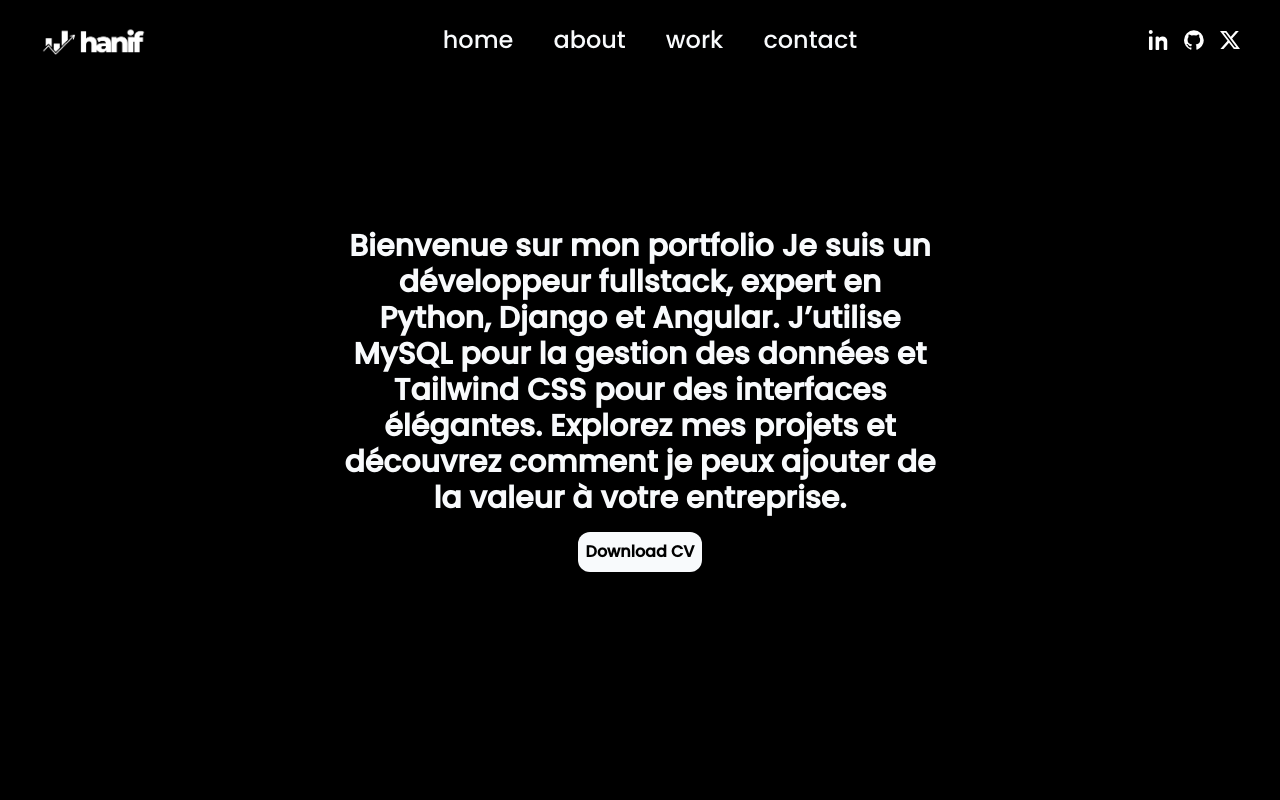
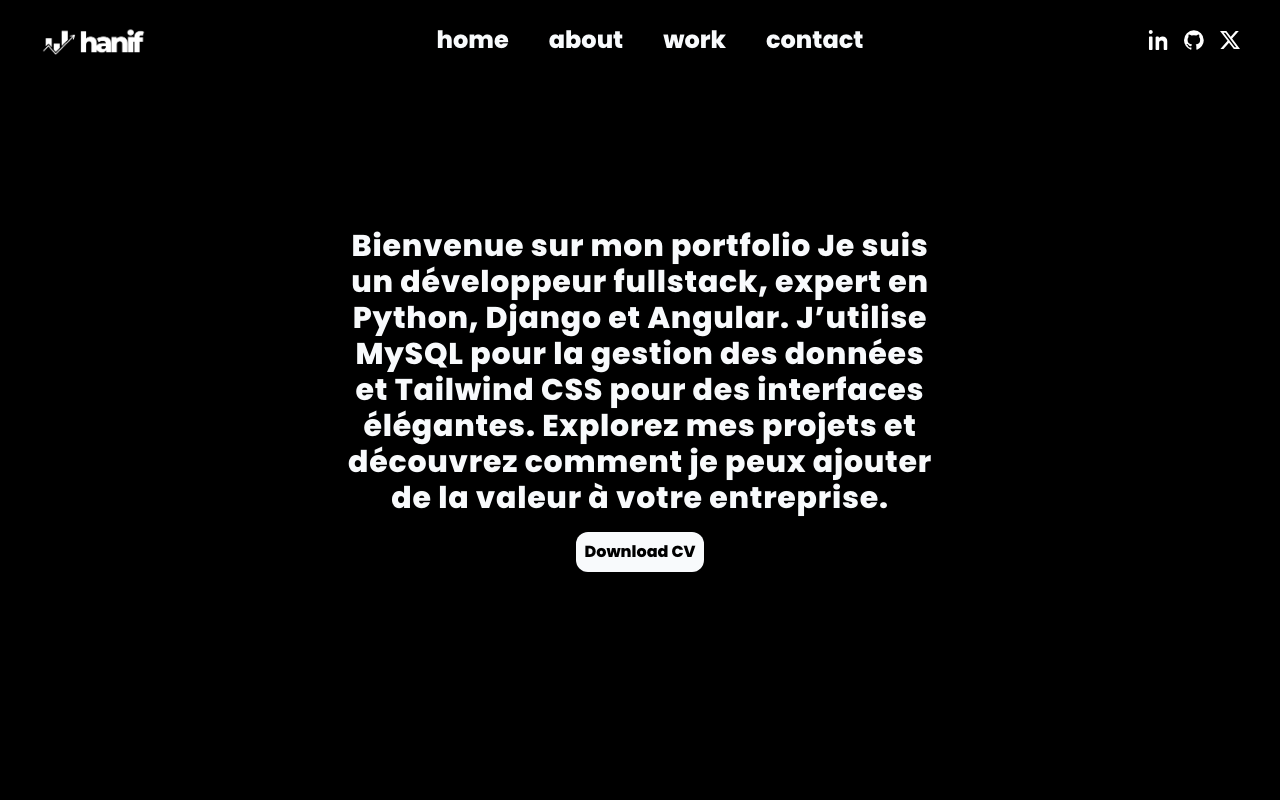
Before and after one commit to Djanfarouhanif/hanif_portf, an Angular app in the folder core/: page / in a window 1280 px wide. Shown: the top 800 px of the page. Built offline with nearby package versions, Linux system fonts and the light colour scheme.

Commit message:
text tracking

```diff
--- a/core/src/app/home/home.component.html
+++ b/core/src/app/home/home.component.html
@@ -3,7 +3,7 @@
 <div class="msc:-translate-y-16">
     <!--Description-->
     <div class="text-slate-50 w-screen text-3xl text-center font-bold  msc:text-xl msc:w-full msc:p-10 ">
-        <p class="">Bienvenue sur mon portfolio
+        <p class="tracking-wide ">Bienvenue sur mon portfolio
             Je suis un développeur fullstack, expert en Python, Django et Angular. J’utilise MySQL pour la gestion des données et Tailwind CSS pour des interfaces élégantes. Explorez mes projets et découvrez comment je peux ajouter de la valeur à votre entreprise.</p>
 
     </div>
--- a/core/src/styles.css
+++ b/core/src/styles.css
@@ -5,14 +5,14 @@
 
 
 @font-face {
-    font-family: 'Poppins';
+    font-family: 'Poppin';
     src: url('./assets/font/Poppins-Medium.otf') format('opentype');
     font-weight: 400;
     font-style: normal;
 }
-
-@layer base {
-    body {
-      @apply font-sans;  /* Applique la police globalement */
-    }
-  }
+@font-face {
+  font-family: 'Poppins';
+  src: url('./assets/font/Poppins-ExtraBold.otf') format('opentype');
+  font-weight: 400;
+  font-style: normal;
+}
```
